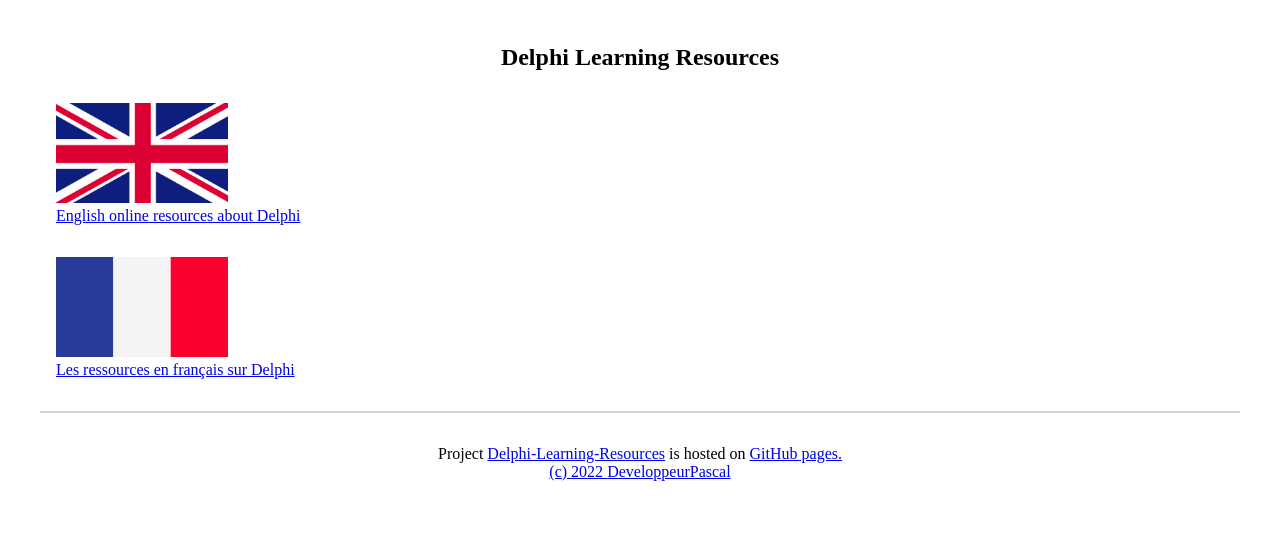
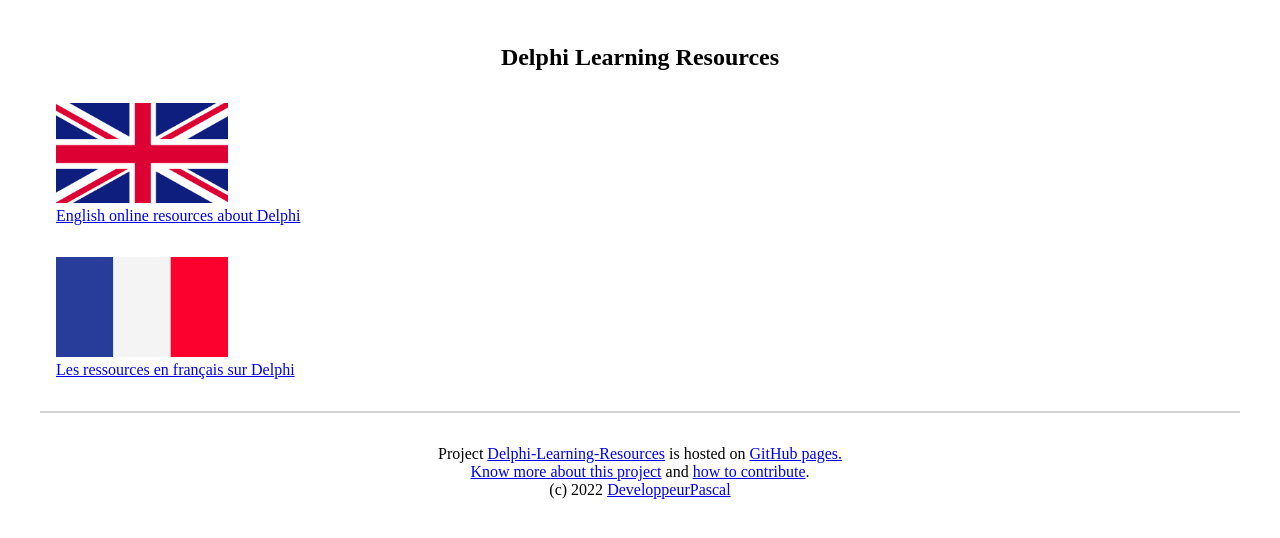
Before and after one commit to DeveloppeurPascal/Delphi-Learning-Resources, a Jekyll site: the page built from index.html, in a window 1280 px wide. Shown: the top 538 px of the page. Built offline with Jekyll 4.4.1, drawn with Linux system fonts in a browser that asks for light colours.

Commit message:
fixed typos and added links to README+CONTRIBUTING in the footer

```diff
--- a/_includes/footer.html
+++ b/_includes/footer.html
@@ -4,11 +4,13 @@
 {%- if page.index_page -%}
 <footer>
 	<p>Project <a href="{{ site.github.repository_url }}">{{ site.github.repository_name }}</a> is hosted on <a href="https://pages.github.com">GitHub pages.<br>
+	Know more <a href="{{ "/README.html" | relative_url }}">about this project</a> and <a href="{{ "/CONTRIBUTING.html" | relative_url }}">how to contribute</a>.<br>
 	(c) 2022 <a href="{{ site.github.owner_url }}">{{ site.github.owner_name }}</a></a></p>
 </footer>
 {%- else -%}
 <footer>
 	<p>Project <a href="{{ site.github.repository_url }}">{{ site.github.repository_name }}</a> is hosted on <a href="https://pages.github.com">GitHub pages.<br>
+	Know more <a href="{{ "/README.html" | relative_url }}">about this project</a> and <a href="{{ "/CONTRIBUTING.html" | relative_url }}">how to contribute</a>.<br>
 	(c) 2022 <a href="{{ site.github.owner_url }}">{{ site.github.owner_name }}</a></a></p>
 </footer>
 {%- endif -%}
```
Also changed, not shown: CONTRIBUTING.md (+4 -0 lines), README.md.
